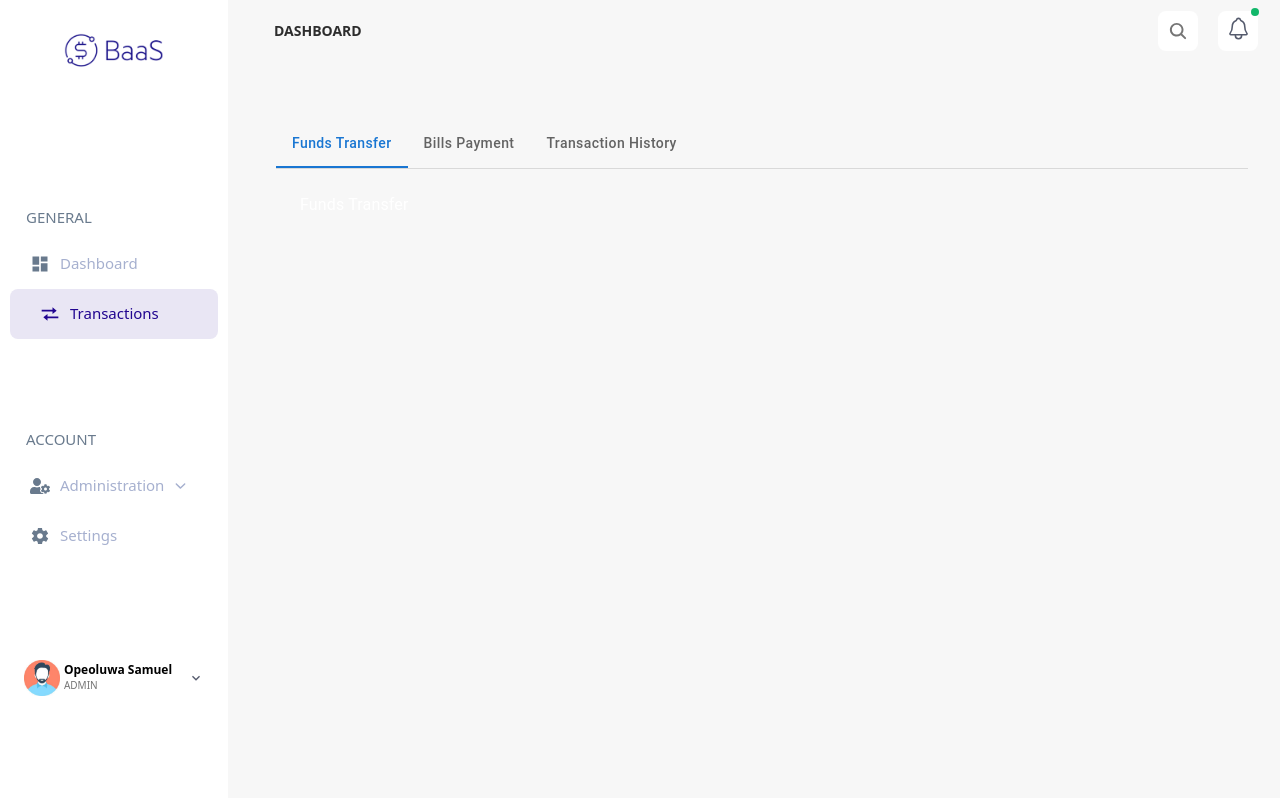
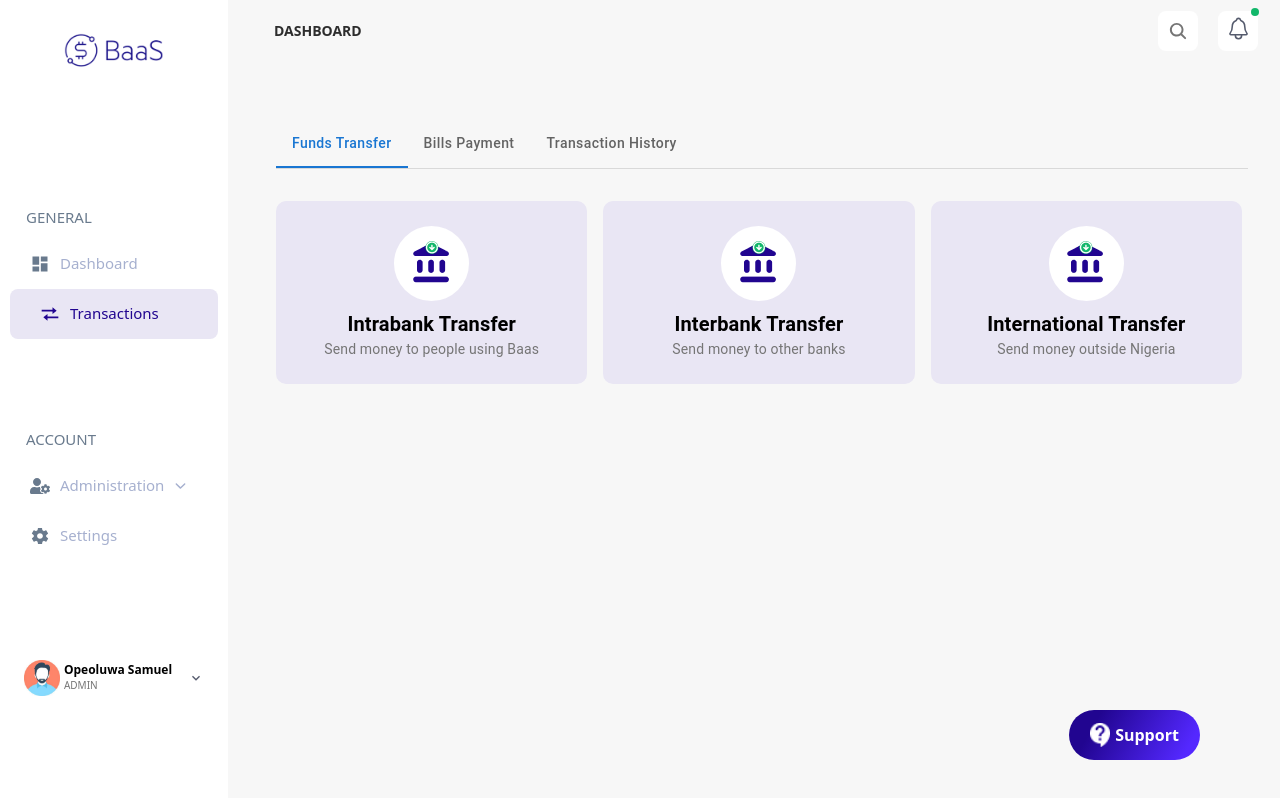
Before and after one commit to olukunle-abolade/BaaSNGWeb, a Next.js app: page /dashboard/transactions in a window 1280 px wide. Built offline with nearby package versions, Linux system fonts and the light colour scheme.

Commit message:
fund transfer tab panel ui design

```diff
--- a/src/app/dashboard/transactions/page.tsx
+++ b/src/app/dashboard/transactions/page.tsx
@@ -6,6 +6,12 @@ import Tab from '@mui/material/Tab';
 import Typography from '@mui/material/Typography';
 import Box from '@mui/material/Box';
 import React from 'react';
+import Image from 'next/image';
+
+// ** Image
+import IntraImage from '@/assets/images/intrabank.png'
+import CustomButton from '@/components/CustomButton';
+import Question  from '@/assets/images/question.png';
 
 interface TabPanelProps {
   children?: React.ReactNode;
@@ -25,7 +31,7 @@ function TabPanel(props: TabPanelProps) {
       {...other}
     >
       {value === index && (
-        <Box sx={{ p: 3 }}>
+        <Box>
           <Typography>{children}</Typography>
         </Box>
       )}
@@ -50,7 +56,7 @@ const Transactions = () => {
 
   return (
     <>
-      <Box sx={{ width: '100%' }}>
+      <Box sx={{ width: '100%', bgColor: 'red' }}>
         <Box sx={{ borderBottom: 1, borderColor: 'divider' }}>
           <Tabs sx={{textTransform: 'capitalize'}} value={value} onChange={handleChange} aria-label="basic tabs example">
             <Tab sx={{textTransform: 'capitalize'}} label="Funds Transfer" {...a11yProps(0)} />
@@ -59,7 +65,52 @@ const Transactions = () => {
           </Tabs>
         </Box>
         <TabPanel value={value} index={0}>
-          Funds Transfer
+          <Box>
+            <div className="grid grid-cols-3 gap-4 w-[966px] mt-8">
+              <div className='flex flex-col items-center justify-center bg-p50 h-[182.55px] rounded-[10px]'>
+                {/* circle  */}
+                <div className='flex items-center justify-center w-[75px] h-[75px] rounded-full bg-white'>
+                  <Image
+                    src={IntraImage}
+                    alt= ""
+                    style={{height: "auto", width: "auto"}}
+                  />
+                </div>
+                <div className="text-center mt-2">
+                  <h3 className='text-black text-[20px] font-bold '>Intrabank Transfer</h3>
+                  <p className='text-n100 text-sm font-normal '>Send money to people using Baas</p>
+                </div>
+              </div>
+              <div className='flex flex-col items-center justify-center bg-p50 h-[182.55px] rounded-[10px]'>
+                {/* circle  */}
+                <div className='flex items-center justify-center w-[75px] h-[75px] rounded-full bg-white'>
+                  <Image
+                    src={IntraImage}
+                    alt= ""
+                    style={{height: "auto", width: "auto"}}
+                  />
+                </div>
+                <div className="text-center mt-2">
+                  <h3 className='text-black text-[20px] font-bold '>Interbank Transfer</h3>
+                  <p className='text-n100 text-sm font-normal '>Send money to other banks</p>
+                </div>
+              </div>
+              <div className='flex flex-col items-center justify-center bg-p50 h-[182.55px] rounded-[10px]'>
+                {/* circle  */}
+                <div className='flex items-center justify-center w-[75px] h-[75px] rounded-full bg-white'>
+                  <Image
+                    src={IntraImage}
+                    alt= ""
+                    style={{height: "auto", width: "auto"}}
+                  />
+                </div>
+                <div className="text-center mt-2">
+                  <h3 className='text-black text-[20px] font-bold '>International Transfer</h3>
+                  <p className='text-n100 text-sm font-normal '>Send money outside Nigeria</p>
+                </div>
+              </div>
+            </div>
+          </Box>
         </TabPanel>
         <TabPanel value={value} index={1}>
           Bills Payment
@@ -67,8 +118,12 @@ const Transactions = () => {
         <TabPanel value={value} index={2}>
           Transaction History
         </TabPanel>
+
+
       </Box>
-
+      <div className="absolute bottom-10 right-20">
+        <CustomButton title='Support' textStyle = {{marginLeft: 5}}  iconImage={Question}  buttonStyle={{display: 'flex', alignItems: 'center', justifyContent: 'center', height: 50, width: 131, borderRadius: 38, background: "linear-gradient(119.79deg, #210590 20.8%, #5428FF 88.13%)"}} />
+      </div>
     </>
   )
 }
--- a/tailwind.config.js
+++ b/tailwind.config.js
@@ -18,6 +18,7 @@ module.exports = {
         n200: '#666666',
         n600: '#2E2E2E',
         n800: '#0D0D0D',
+        p50: '#E9E6F4',
       },
       backgroundImage: {
         'gradient-radial': 'radial-gradient(var(--tw-gradient-stops))',
```
Also changed, not shown: src/assets/images/intrabank.png (added), src/assets/images/question.png (added).
